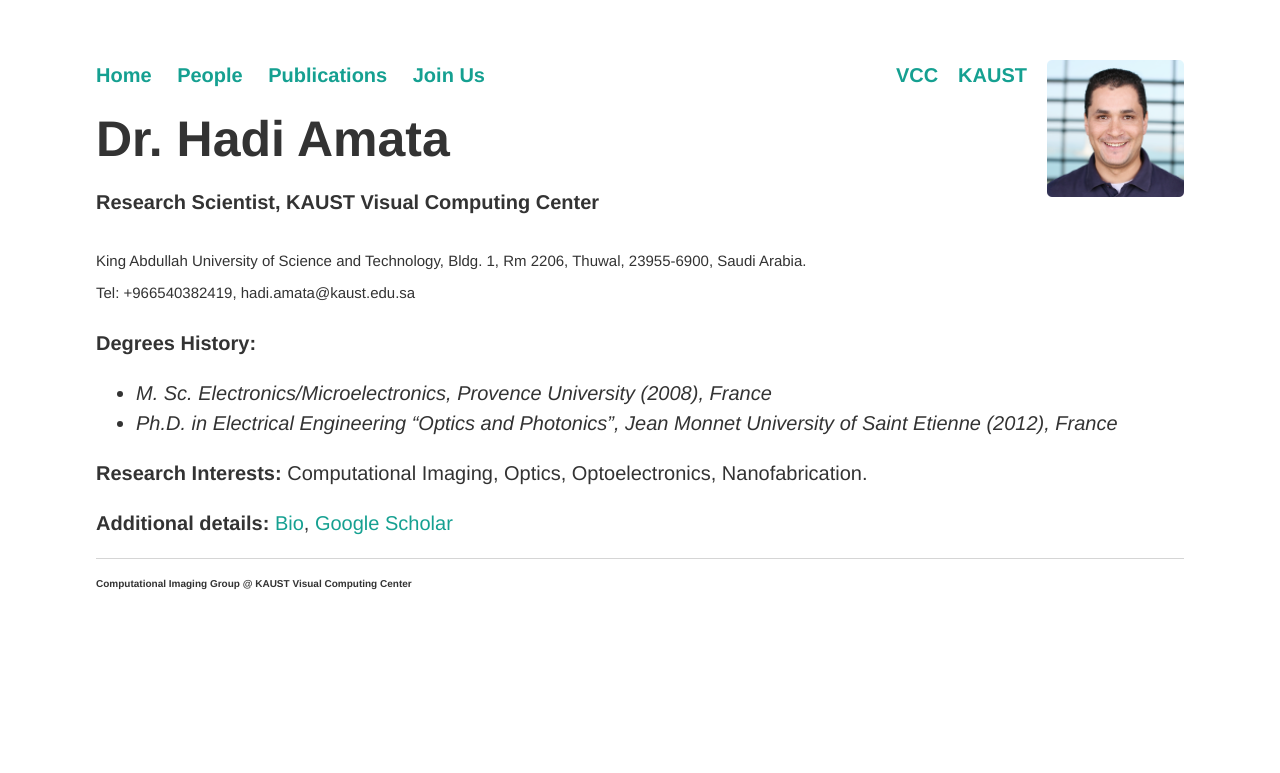
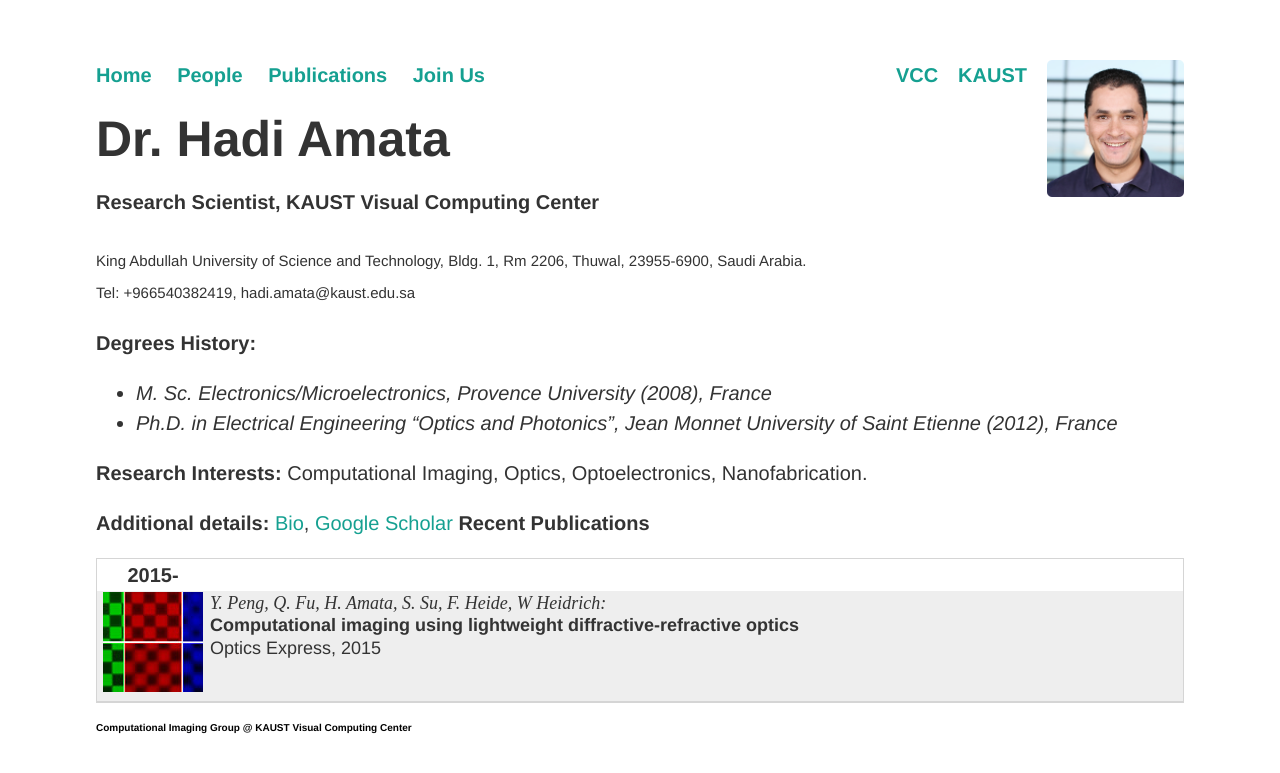
Before and after one commit to vccimaging/vccimaging.github.io, a Jekyll site: the page built from People/amatah/index.html, in a window 1280 px wide. Shown: the top 773 px of the page. Built offline with Jekyll 4.4.1, drawn with Linux system fonts in a browser that asks for light colours.

Commit message:
Update index.html

```diff
--- a/People/amatah/index.html
+++ b/People/amatah/index.html
@@ -19,3 +19,6 @@ height: 137
 <b>Research Interests: </b>Computational Imaging, Optics, Optoelectronics, Nanofabrication. <p>
 
 <b>Additional details:</b> <a href=bio>Bio</a>, <a href="https://scholar.google.com/citations?user=kFEjhpsAAAAJ">Google Scholar</a>
+
+ <b>Recent Publications</b> <p>
+  {% include publicationlist.html name="H. Amata" minYear=2015 %}
```
